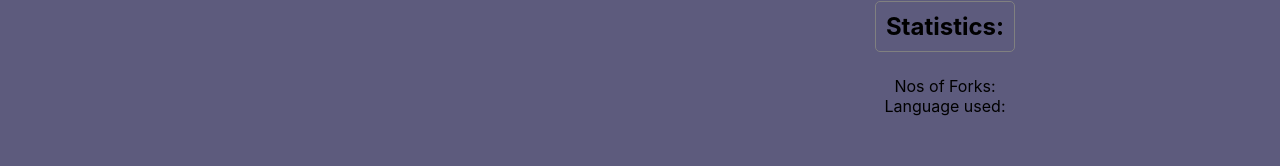
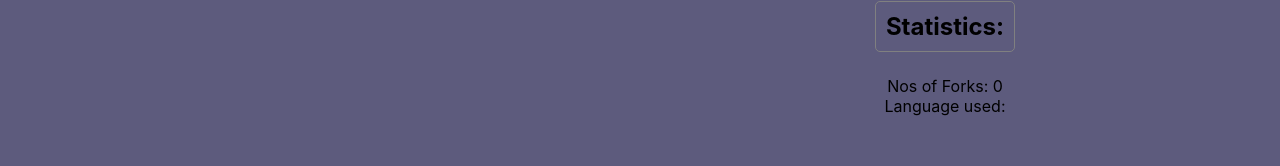
Before and after one commit to kingsoo123/githubApi_App, a React (Create React App) app: page / in a window 1280 px wide. Shown: the part 151-317 px from the top of the page. Built offline with nearby package versions, Linux system fonts and the light colour scheme.

Commit message:
first commit

```diff
--- a/src/component/Search.js
+++ b/src/component/Search.js
@@ -7,7 +7,7 @@ import ShowList from './ShowList'
 const Search = ()=>{
     const [username, setUsername] = useState('')
     const [list, setList] = useState([])
-
+console.log(list)
     const SearchUser = ()=>{
         axios.get(`https://api.github.com/users/${username}/repos`).then(res=>{
             //console.log(res?.data)
--- a/src/component/ShowList.js
+++ b/src/component/ShowList.js
@@ -2,10 +2,15 @@ import React, {useState, useEffect} from 'react'
 
 import styled from 'styled-components'
 function ShowList({list}) {
+
+    const [forks, setForks] = useState(0)
+    const [language, setLanguage] = useState('')
+
+
     const showList = list.map((url, id)=>{
         return(
           <div key={id}>
-          <li style={{ padding: 5, borderRadius:5, border: '1px solid grey'}}>{url?.git_url}</li>
+          <li style={{ padding: 5, borderRadius:5, border: '1px solid grey'}} onClick={()=>{setForks(url?.forks); setLanguage(url?.language)}}>{url?.git_url}</li>
           </div>
         )})
   return (
@@ -15,8 +20,8 @@ function ShowList({list}) {
   </Ul>
   <Stats>
   <p style={{fontSize: 24, fontWeight:'bold', borderRadius:5, border: '1px solid grey', padding: 10, cursor:'none'}}>Statistics:</p>
-  <li>Nos of Forks: </li>
-  <li>Language used: </li>
+  <li>Nos of Forks: {forks}</li>
+  <li>Language used: {language}</li>
   </Stats>
     </Container>
   );
```
